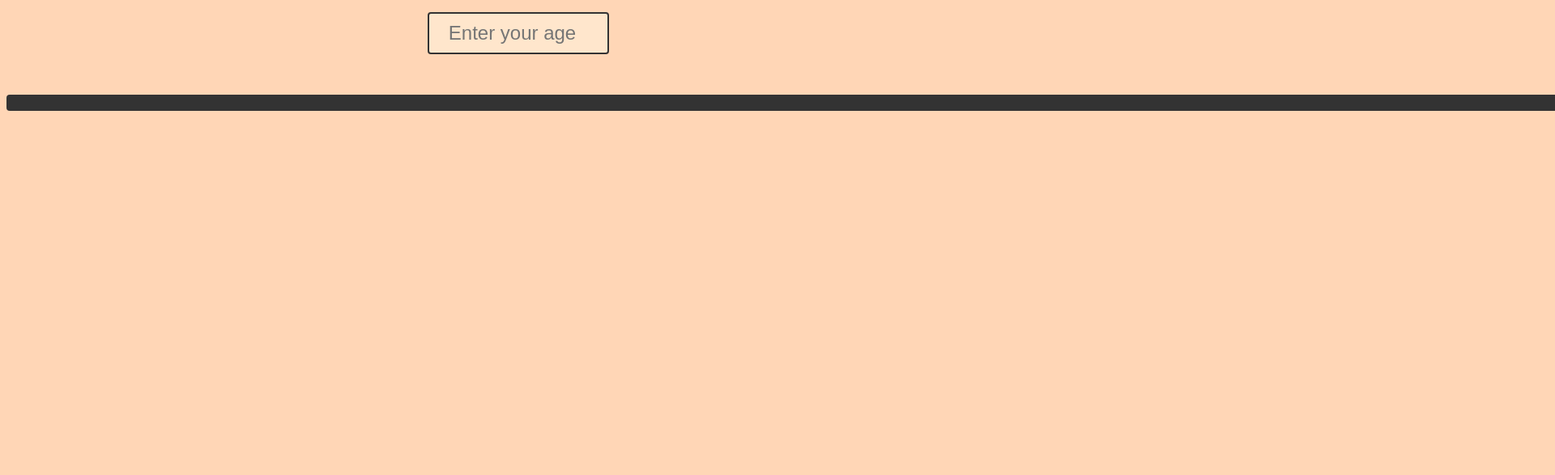
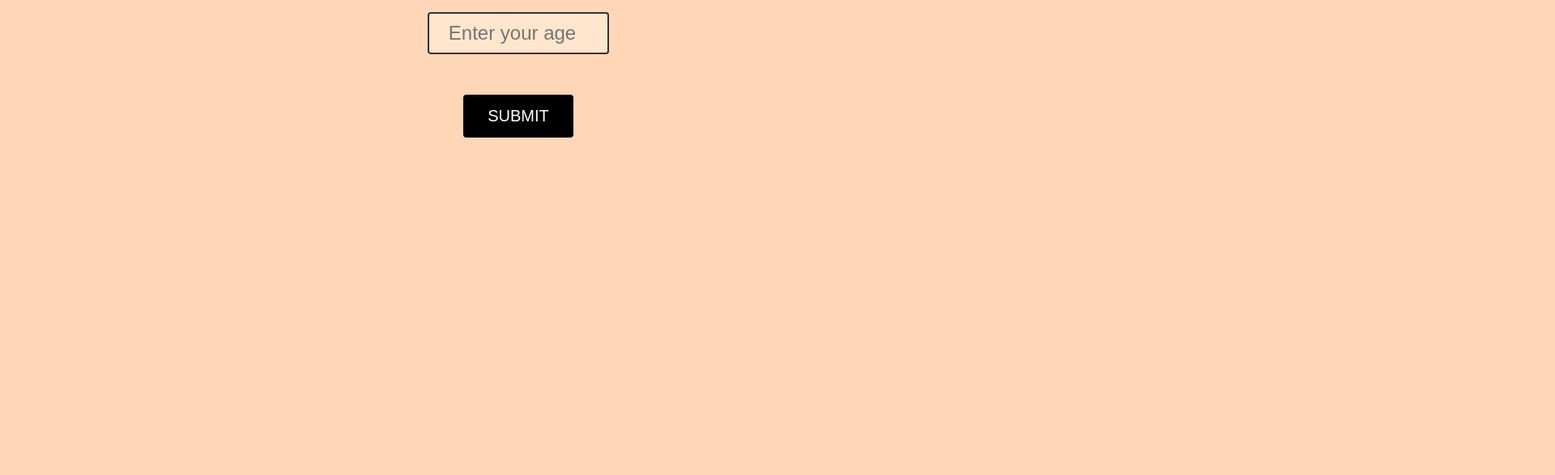
Before and after one commit to Togarriapa/GastonsClassRoom, a website: page public/AgeCollection.html in a window 1280 px wide. Shown: the part 213-800 px from the top of the page at 81% size, 1920 px wide, since content can reach past the window. Drawn offline with Linux system fonts and the light colour scheme.

Commit message:
Fixed button main page

```diff
--- a/public/AgeCollection.css
+++ b/public/AgeCollection.css
@@ -33,21 +33,27 @@ input[type="number"] {
   display: block;
 }
 
-#submitAge {
-  background-color: #333;
+/* Update the button styles */
+button {
+  background-color: black;
   color: #fff;
-  padding: 10px 20px;
+  padding: 15px 30px;
   border: none;
   border-radius: 4px;
-  font-size: 24px;
+  font-size: 20px;
   display: block;
   margin: 30px auto;
   cursor: pointer;
-  width: 2000px;
+  text-transform: uppercase; /* Make the text uppercase */
+  transition: background-color 0.3s ease, transform 0.3s ease; /* Add smooth transitions */
+  width: auto; /* Change width to auto to fit the content */
 }
-#submitAge:hover {
+
+button:hover {
   background-color: #444;
+  transform: scale(1.05); /* Slightly scale the button on hover */
 }
+
 
 /* Gaston image */
 #gaston {
--- a/public/AgeCollection.html
+++ b/public/AgeCollection.html
@@ -12,7 +12,8 @@
     <form id="ageForm">
       <input id="realAge" type="number" name="myNumber" placeholder="Enter your age">
       <p></p>
-      <button type="button" id="submitAge" value="Submit"></button>
+      <button type="button" id="submitAge">Submit</button>
+
     </form>
     <script src="AgeCollection.js"></script>
   </body>
--- a/public/AgeCollection.js
+++ b/public/AgeCollection.js
@@ -1,6 +1,6 @@
 const ageForm = document.getElementById('ageForm');
 
-ageForm.addEventListener('submit', (event) => {
+ageForm.addEventListener('click', (event) => {
   event.preventDefault();
 
   const myAge = document.getElementById('realAge');
```
